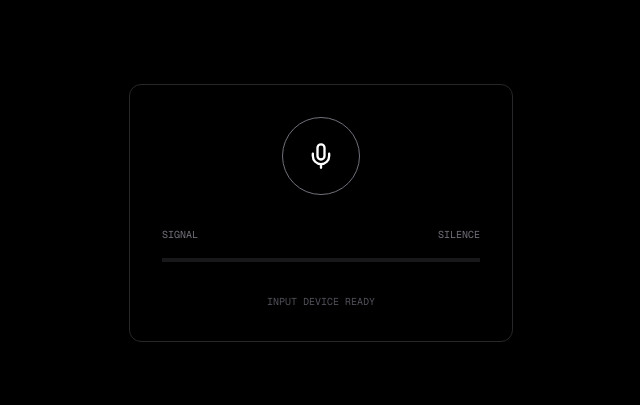
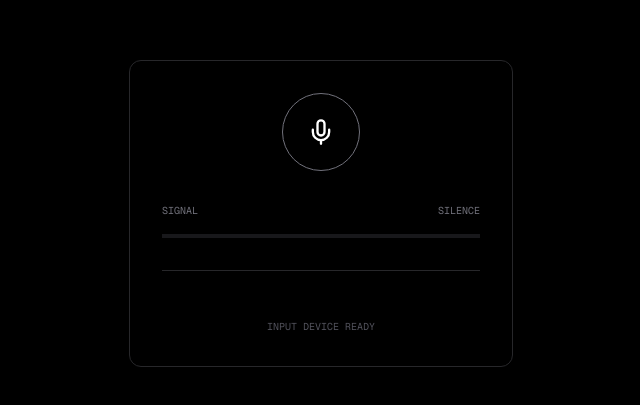
Before and after one commit to Sumit210106/real-time-voice-agent, a Next.js app in the folder frontend/: page / in a window 1280 px wide. Shown: the part 187-592 px from the top of the page, without its empty margins (319-959 px from the left). Built offline with nearby package versions, Linux system fonts and the light colour scheme.

Commit message:
feat: render transcripts in mic UI

```diff
--- a/frontend/components/Mic.tsx
+++ b/frontend/components/Mic.tsx
@@ -7,6 +7,7 @@ export default function VoiceMic() {
   const [isActive, setIsActive] = useState(false);
   const [volume, setVolume] = useState(0);
   const [isSpeaking, setIsSpeaking] = useState(false);
+  const [transcripts, setTranscripts] = useState<string[]>([]);
 
   const wsRef = useRef<WebSocket | null>(null);
   const audioRef = useRef<{ context: AudioContext; analyser: AnalyserNode } | null>(null);
@@ -84,7 +85,7 @@ export default function VoiceMic() {
           const msg = JSON.parse(event.data);
 
           if (msg.type === "transcript") {
-            console.log("Transcript from backend:", msg.text);
+            setTranscripts(prev => [...prev, msg.text]);
           }
         } catch {
           console.error("Error parsing WS message:", event.data);
@@ -168,6 +169,17 @@ export default function VoiceMic() {
           <div className="h-full bg-white transition-all duration-75" style={{ width: `${volume}%` }} />
         </div>
       </div>
+      <div className="w-full max-h-40 overflow-y-auto border-t border-zinc-800 pt-4 space-y-2">
+        {transcripts.map((text, i) => (
+          <div
+            key={i}
+            className="text-xs font-mono text-zinc-300 bg-zinc-900 p-2 rounded"
+          >
+            {text}
+             {/* , {i + 1} */}
+          </div>
+        ))}
+      </div>
 
       <p className="text-[10px] font-mono text-zinc-600 uppercase">
         {isActive ? "Streaming Audio → Backend" : "Input Device Ready"}
```
